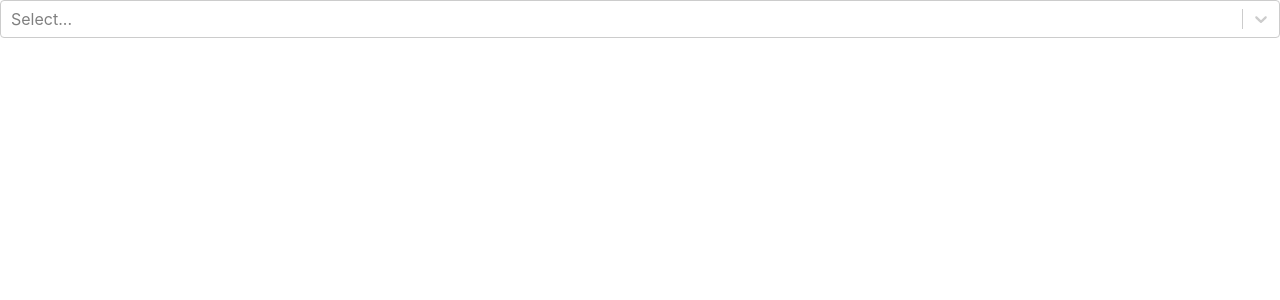
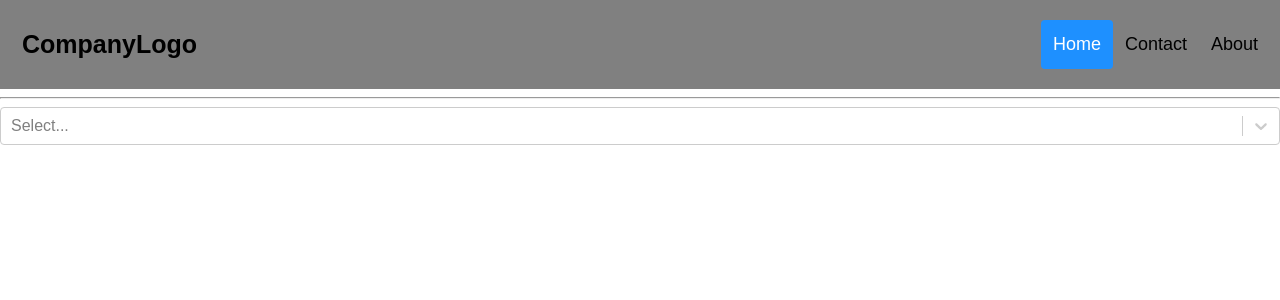
Before and after one commit to CatAdoption/CatAdoption, a React (Create React App) app: page / in a window 1280 px wide. Shown: the top 300 px of the page. Built offline with nearby package versions, Linux system fonts and the light colour scheme; no server answers.

Commit message:
Header Component integrated

```diff
--- a/src/App.js
+++ b/src/App.js
@@ -1,10 +1,13 @@
 import React from 'react';
 import './App.css';
 import Search from './Components/Search By Breed Component/SearchByBreed'
+import Header from "./Components/HeaderComponent/Header.js"
 
 function App() {
   return (
     <div className="App">
+      <Header />
+      <hr/>
       <Search />
     </div>
   );
--- /dev/null
+++ b/src/Components/HeaderComponent/Header.js
@@ -0,0 +1,19 @@
+import React from 'react';
+import "./style.css"
+class Header extends React.Component {
+state = {}
+render(){
+    return (
+        <div className="header">
+        <a href="#default" className="logo">CompanyLogo</a>
+        <div className="header-right">
+          <a className="active" href="#home">Home</a>
+          <a href="#contact">Contact</a>
+          <a href="#about">About</a>
+        </div>
+      </div>
+    )
+}
+}
+
+export default Header
--- /dev/null
+++ b/src/Components/HeaderComponent/style.css
@@ -0,0 +1,54 @@
+* {box-sizing: border-box;}
+
+body {
+  margin: 0;
+  font-family: Arial, Helvetica, sans-serif;
+}
+
+.header {
+  overflow: hidden;
+  background-color: gray;
+  padding: 20px 10px;
+}
+
+.header a {
+  float: left;
+  color: black;
+  text-align: center;
+  padding: 12px;
+  text-decoration: none;
+  font-size: 18px;
+  line-height: 25px;
+  border-radius: 4px;
+}
+
+.header a.logo {
+  font-size: 25px;
+  font-weight: bold;
+}
+
+.header a:hover {
+  background-color: #ddd;
+  color: black;
+}
+
+.header a.active {
+  background-color: dodgerblue;
+  color: white;
+}
+
+.header-right {
+  float: right;
+}
+
+@media screen and (max-width: 500px) {
+  .header a {
+    float: none;
+    display: block;
+    text-align: left;
+  }
+
+  .header-right {
+    float: none;
+  }
+}
```
